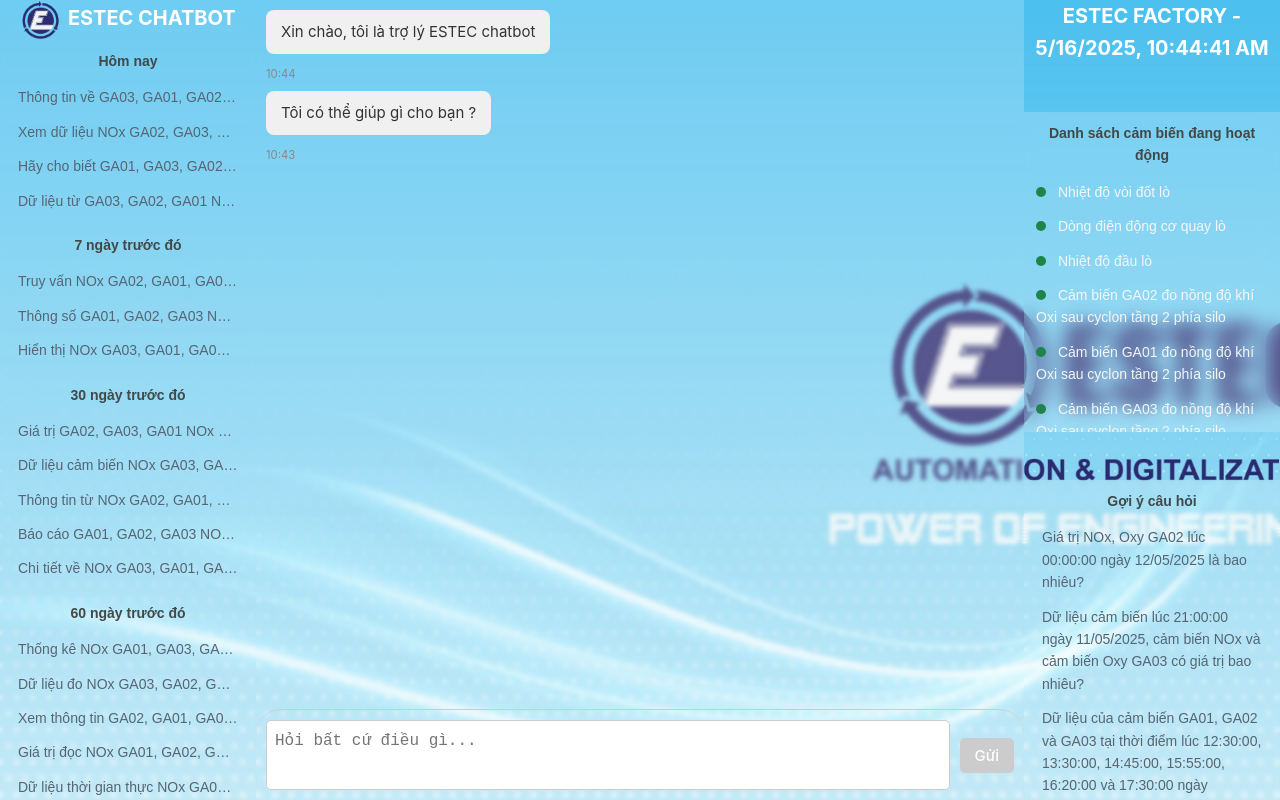
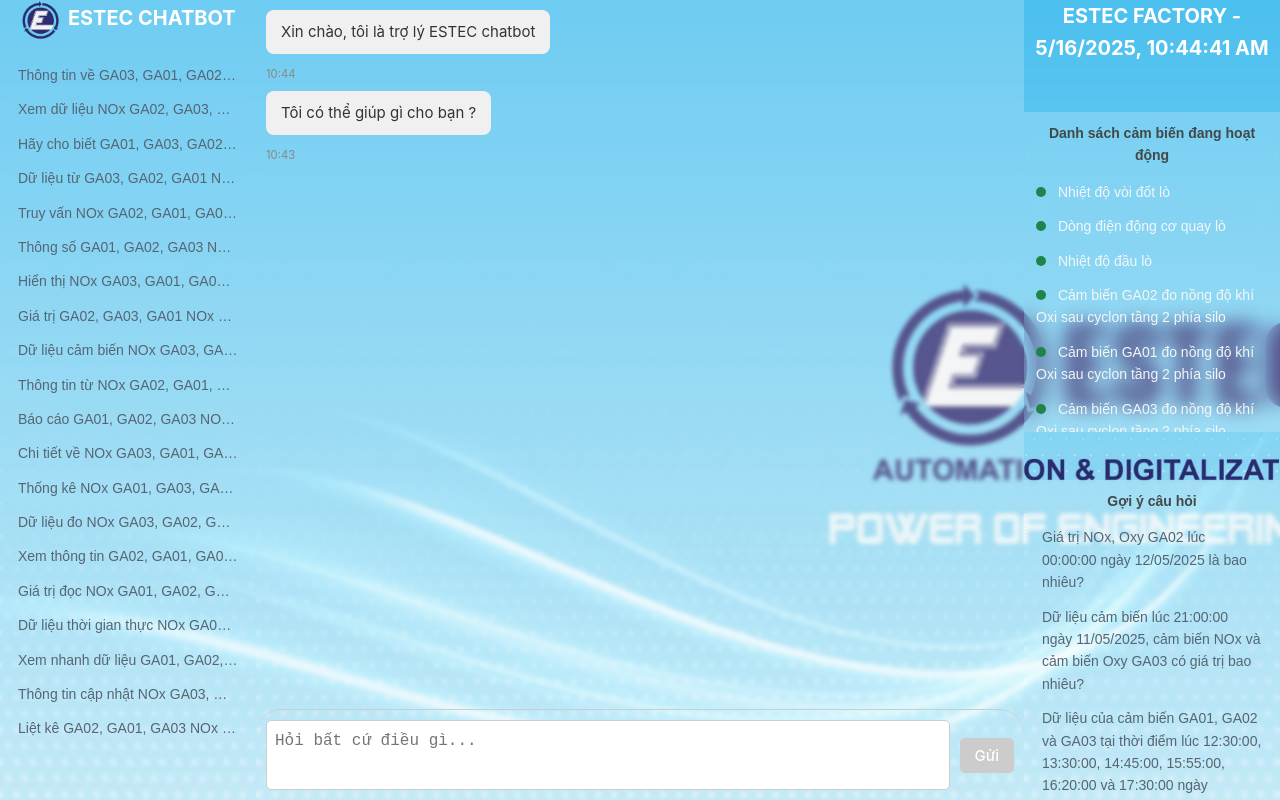
Before and after one commit to HuyHoESTEC/estec-chatbot-demo, a Vue app: page / in a window 1280 px wide. Built offline with nearby package versions, Linux system fonts and the light colour scheme.

Commit message:
delete-gap-between-data

```diff
--- a/src/views/GenAiOption.vue
+++ b/src/views/GenAiOption.vue
@@ -29,48 +29,27 @@
         return {
             groupdedQuestions: [
                 {
-                    label: "Hôm nay",
                     items: [
                         { title: "Thông tin về GA03, GA01, GA02 NOx ngày 16/05/2025 lúc 22:15:00" },
                         { title: "Xem dữ liệu NOx GA02, GA03, GA01 ngày 12/05/2025 lúc 07:03:00" },
                         { title: "Hãy cho biết GA01, GA03, GA02 NOx ngày 05/05/2025 lúc 15:58:00" },
                         { title: "Dữ liệu từ GA03, GA02, GA01 NOx ngày 28/04/2025 lúc 19:21:00" },
-                    ]
-                },
-                {
-                    label: "7 ngày trước đó",
-                    items: [
                         { title: "Truy vấn NOx GA02, GA01, GA03 ngày 18/04/2025 lúc 03:47:00" },
                         { title: "Thông số GA01, GA02, GA03 NOx ngày 09/04/2025 lúc 11:32:00" },
                         { title: "Hiển thị NOx GA03, GA01, GA02 ngày 01/04/2025 lúc 16:09:00" },
-                    ]
-                },
-                {
-                    label: "30 ngày trước đó",
-                    items: [
                         { title: "Giá trị GA02, GA03, GA01 NOx ngày 25/03/2025 lúc 09:55:00" },
                         { title: "Dữ liệu cảm biến NOx GA03, GA02, GA01 ngày 10/03/2025 lúc 12:30:00" },
                         { title: "Thông tin từ NOx GA02, GA01, GA03 ngày 05/03/2025 lúc 20:17:00" },
                         { title: "Báo cáo GA01, GA02, GA03 NOx ngày 28/02/2025 lúc 06:24:00" },
                         { title: "Chi tiết về NOx GA03, GA01, GA02 ngày 19/02/2025 lúc 18:01:00" },
-                    ]
-                },
-                {
-                    label: "60 ngày trước đó",
-                    items: [
                         { title: "Thống kê NOx GA01, GA03, GA02 ngày 03/02/2025 lúc 23:16:00" },
                         { title: "Dữ liệu đo NOx GA03, GA02, GA01 ngày 26/01/2025 lúc 10:53:00" },
                         { title: "Xem thông tin GA02, GA01, GA03 NOx ngày 17/01/2025 lúc 08:31:00" },
                         { title: "Giá trị đọc NOx GA01, GA02, GA03 ngày 09/01/2025 lúc 17:08:00" },
                         { title: "Dữ liệu thời gian thực NOx GA02, GA03, GA01 ngày 25/12/2024 lúc 21:23:00" },
-                    ]
-                },
-                {
-                    label: "90 ngày trước đó",
-                    items: [
                         { title: "Xem nhanh dữ liệu GA01, GA02, GA03 NOx ngày 20/12/2024 lúc 09:30:00" },
                         { title: "Thông tin cập nhật NOx GA03, GA02, GA01 ngày 15/12/2024 lúc 18:45:00" },
-                        { title: "Liệt kê GA02, GA01, GA03 NOx ngày 10/12/2024 lúc 02:00:00" }
+                        { title: "Liệt kê GA02, GA01, GA03 NOx ngày 10/12/2024 lúc 02:00:00" },
                     ]
                 },
             ]
```
